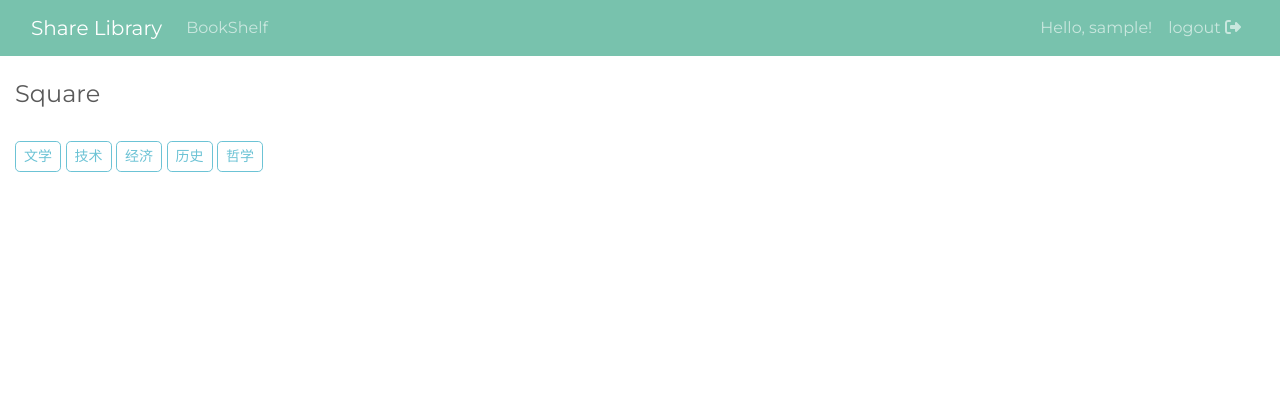
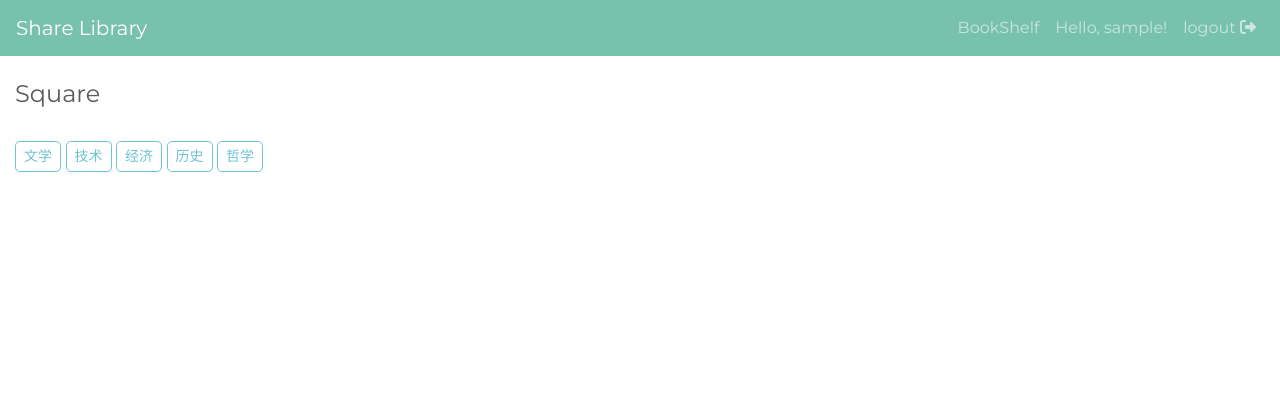
Before and after one commit to vinci7/sharelibrary, a Django app: page /shelfs/ in a window 1280 px wide. Shown: the top 420 px of the page. Run offline with Django 3.2, Linux system fonts and the light colour scheme; the visitor is signed in with stand-in values (Sample User, id 1); data that the repository does not hold is empty; some libraries are stand-ins or nearby versions.

Commit message:
fix: header button disapper

```diff
--- a/shelfs/static/css/common.css
+++ b/shelfs/static/css/common.css
@@ -26,3 +26,12 @@ body{
   width: 20px;
   height: 20px;
 }
+
+@media (min-width: 768px) {
+  .navbar-left {
+    float: left !important;
+  }
+  .navbar-right {
+    float: right !important;
+  }
+}
--- a/shelfs/templates/header.html
+++ b/shelfs/templates/header.html
@@ -1,18 +1,13 @@
 <!-- 定义导航栏 -->
 <nav class="navbar navbar-expand-lg navbar-dark bg-primary">
-<div class="container">
 
   <!-- 导航栏商标 -->
   <a class="navbar-brand" href='{% url "index" %}'>Share Library</a>
 
 
   <div class="collapse navbar-collapse">
-    <ul class="navbar-nav mr-auto">
-      <li class="nav-item">
-        {% if user.is_authenticated %}
-        <a class="nav-link" href="{% url 'shelf' %}">BookShelf</a>
-        {% endif %}
-      </li>
+    <ul class="navbar-nav">
+
     </ul>
   </div>
 
@@ -21,6 +16,11 @@
     <ul class="navbar-nav">
       {% if user.is_authenticated %}
       <!-- 条目 -->
+      <li class="nav-item">
+        {% if user.is_authenticated %}
+        <a class="nav-link" href="{% url 'shelf' %}">BookShelf</a>
+        {% endif %}
+      </li>
       <li class="nav-item">
         <a class="nav-link" href="{% url 'profile' %}">Hello, {{ user.username }}!</a>
       </li>
@@ -31,5 +31,4 @@
     </ul>
   </div>
 
-</div>
 </nav>
```
